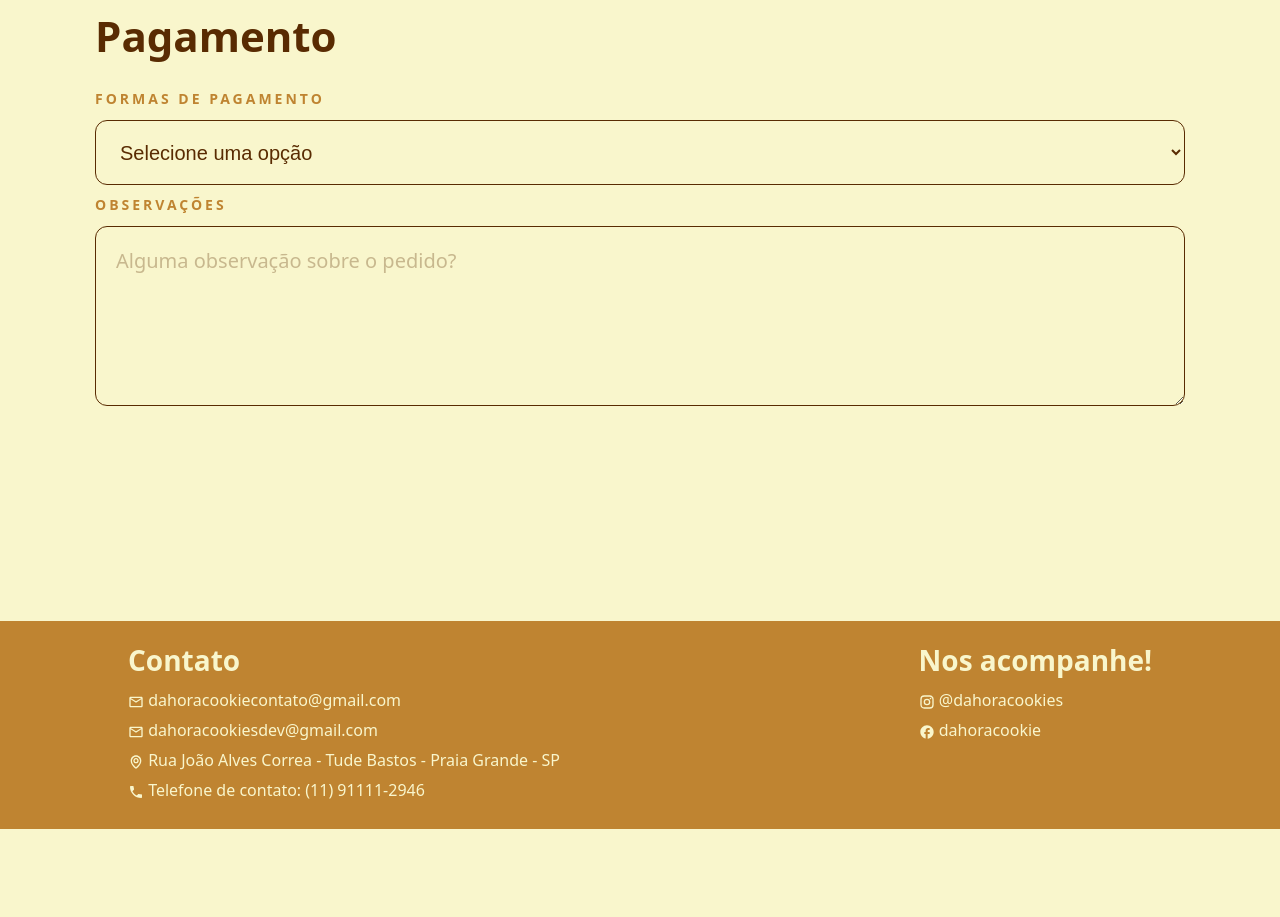
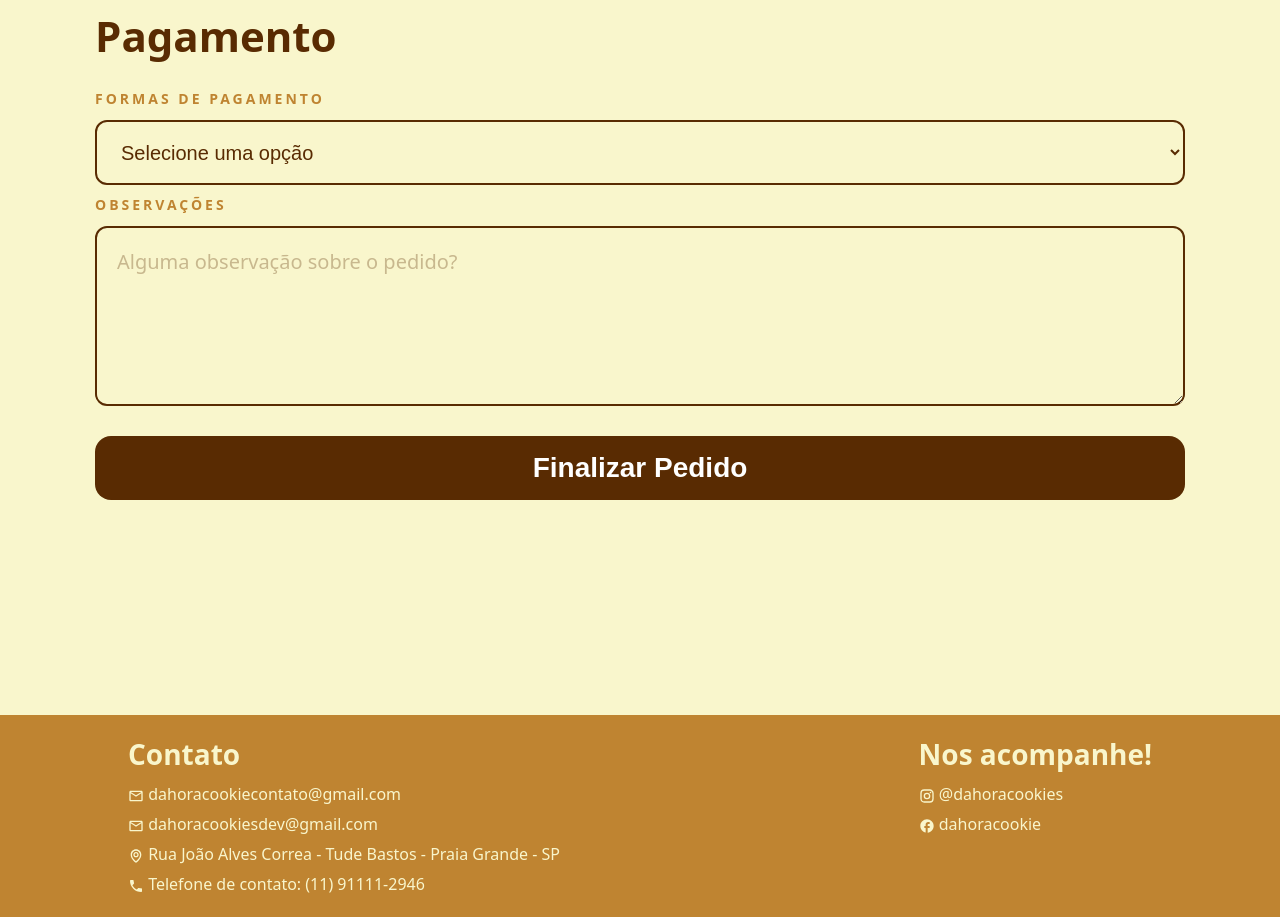
Before and after one commit to Ricardos-Jose/provisorio, a website: page checkout.html in a window 1280 px wide. Shown: the part 874-1791 px from the top of the page. Before the commit the page ends 1703 px from the top, so only its background shows below. Drawn offline with Linux system fonts and the light colour scheme.

Commit message:
arrumei o design do checkout e adicionei o botão finalizar

```diff
--- a/checkout.html
+++ b/checkout.html
@@ -93,6 +93,10 @@
 
                 <textarea name="observacoes" id="observacoes" placeholder="Alguma observação sobre o pedido?"></textarea>
             </div>
+
+            <button class="finalizar-pedido">
+                <p>Finalizar Pedido</p>
+            </button>
         </div>
     </section>
     <footer class="footer">
--- a/css/checkout.css
+++ b/css/checkout.css
@@ -14,6 +14,7 @@ label {
 
 .grupo-formulario h2 {
   color: var(--text-primary);
+  width: 100%;
   margin-bottom: 15px;
   font-size: 42px;
 }
@@ -61,7 +62,7 @@ label {
   height: 65px;
   padding: 0 20px;
   font-size: 20px;
-  border: 1px solid var(--text-primary);
+  border: 2px solid var(--text-primary);
   border-radius: 12px;
   background-color: transparent;
   outline: none;
@@ -72,7 +73,7 @@ label {
   min-height: 180px;
   padding: 20px;
   font-size: 20px;
-  border: 1px solid var(--text-primary);
+  border: 2px solid var(--text-primary);
   border-radius: 12px;
   background-color: transparent;
   resize: vertical;
@@ -89,4 +90,18 @@ label {
   grid-column: span 2;
 }
 
+
+.finalizar-pedido {
+  cursor: pointer;
+  margin-top: 30px;
+  background-color: #592b02;
+  cursor: pointer;
+  color: white;
+  padding: 16px;
+  border-radius: 16px;
+  font-size: 28px;
+  font-weight: bold;
+  width: 100%;
+  border: none;
+}
 /* RESPONSIVO */
```
Also changed, not shown: 4 other files.
